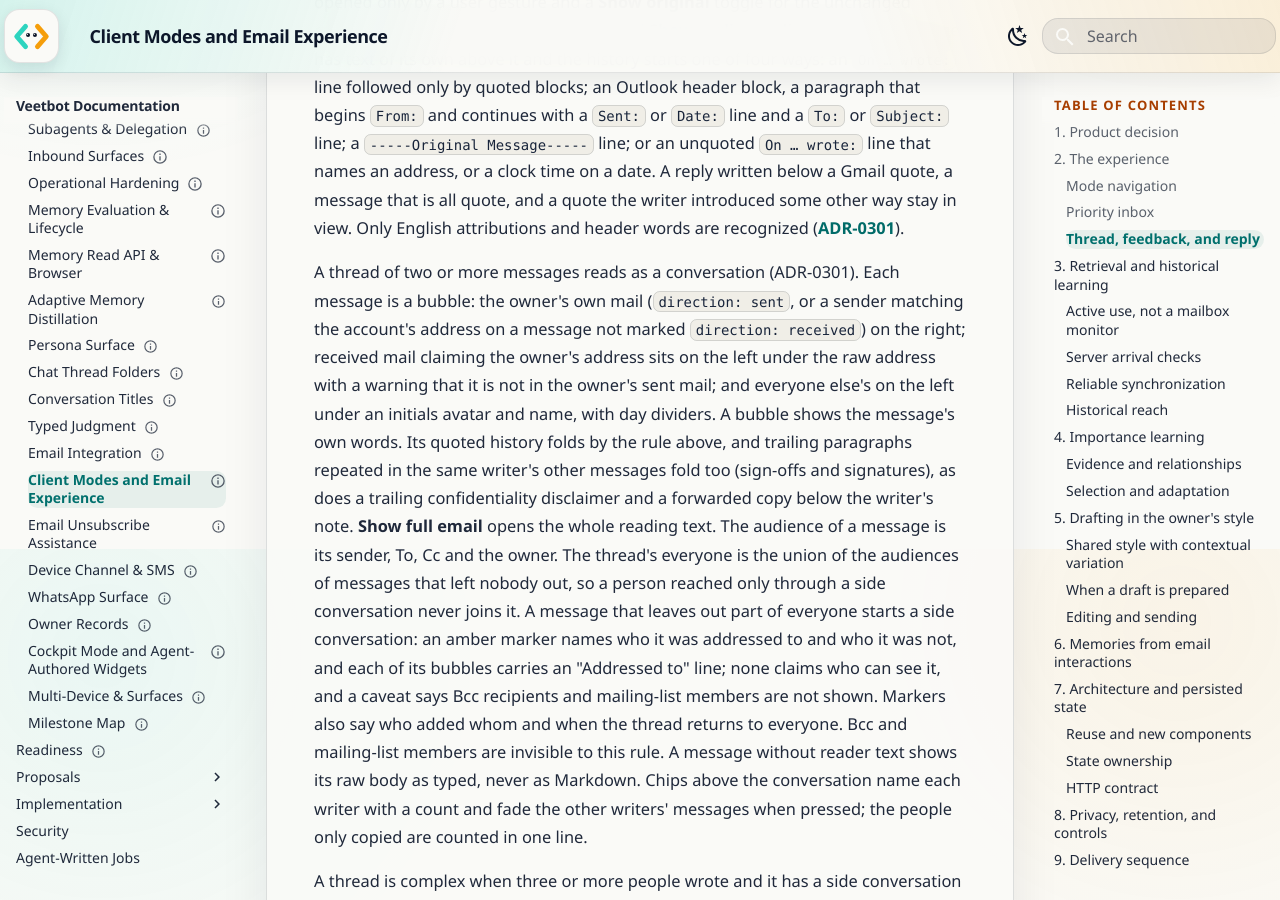
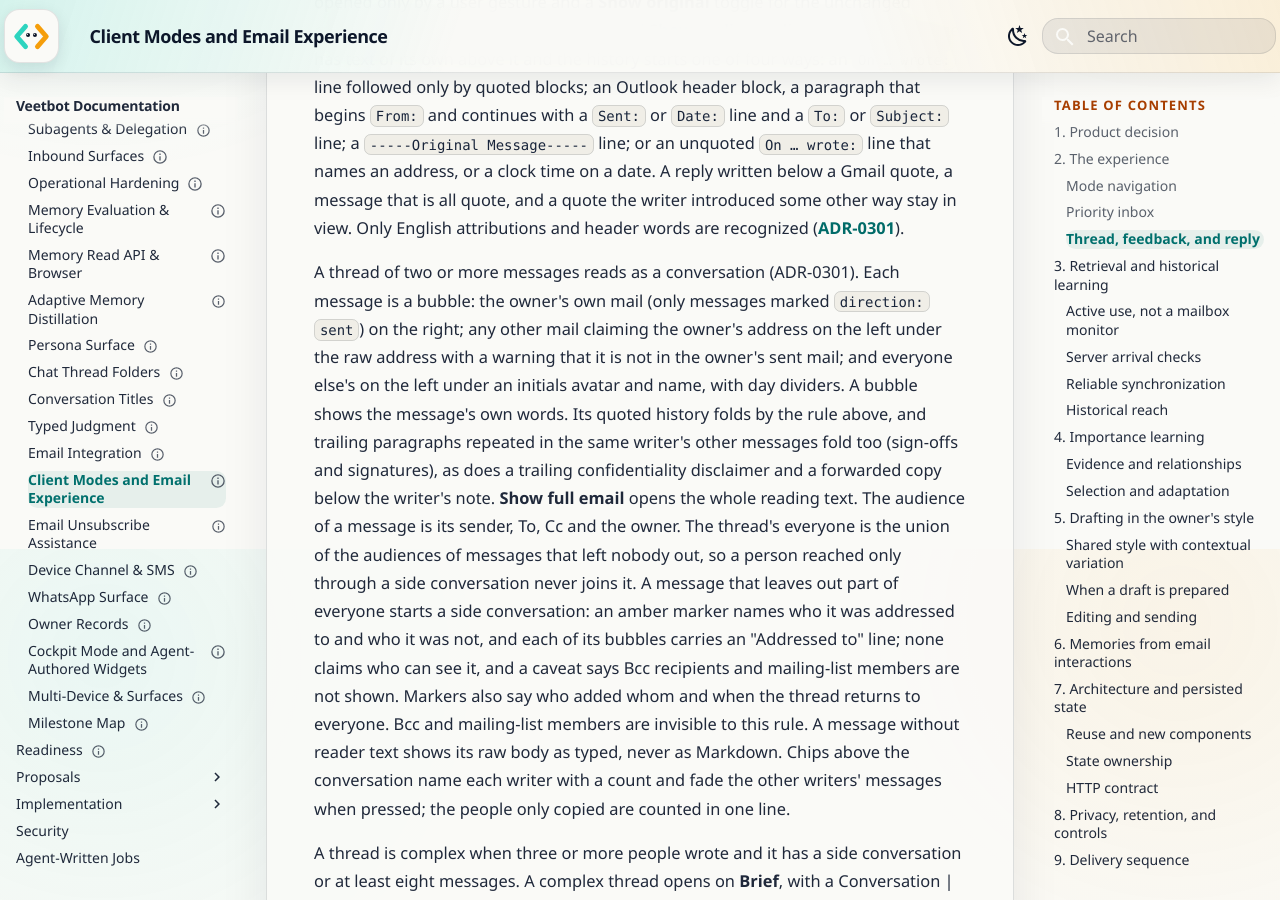
Before and after one commit to avitus/veetbot, an MkDocs documentation site: the page built from docs/plan/email-experience.md, in a window 1280 px wide and 900 px high, scrolled down 4851 px. Built offline with MkDocs 1.6.1 and Material for MkDocs 9.7.7, drawn with Linux system fonts in a browser that asks for light colours.

Commit message:
Put mail on the owner's side only when the server marks it sent
CodeRabbit's walkthrough proposed requiring explicit sent provenance: a
message from the owner's address with no direction, or one the client does
not recognize, still took the owner's side as "You". Now only
direction: sent does; anything else claiming the owner's address is shown as
unverified with the warning, and a parameterized test covers a missing and an
unknown direction.

Reading-Lane: A
Co-Authored-By: Claude Opus 5.5 <noreply@anthropic.com>
Glen-Conversation: 9cec1315-95dd-4a1b-a471-7786885f31b9

```diff
--- a/docs/plan/email-experience.md
+++ b/docs/plan/email-experience.md
@@ -174,11 +174,11 @@ Only English attributions and header words are recognized
 ([ADR-0301](../adr/0301-email-threads-read-as-conversations.md)).
 
 A thread of two or more messages reads as a conversation (ADR-0301). Each message
-is a bubble: the owner's own mail (`direction: sent`, or a sender matching the
-account's address on a message not marked `direction: received`) on the right;
-received mail claiming the owner's address sits on the left under the raw
-address with a warning that it is not in the owner's sent mail; and everyone
-else's on the left under an initials avatar and name, with day dividers. A bubble shows the message's own words. Its
+is a bubble: the owner's own mail (only messages marked `direction: sent`) on
+the right; any other mail claiming the owner's address on the left under the
+raw address with a warning that it is not in the owner's sent mail; and
+everyone else's on the left under an initials avatar and name, with day
+dividers. A bubble shows the message's own words. Its
 quoted history folds by the rule above, and trailing paragraphs repeated in the
 same writer's other messages fold too (sign-offs and signatures), as does a
 trailing confidentiality disclaimer and a forwarded copy below the writer's note.
```
Also changed, not shown: docs/adr/0301-email-threads-read-as-conversations.md (+4 -4 lines), 2 other files.
